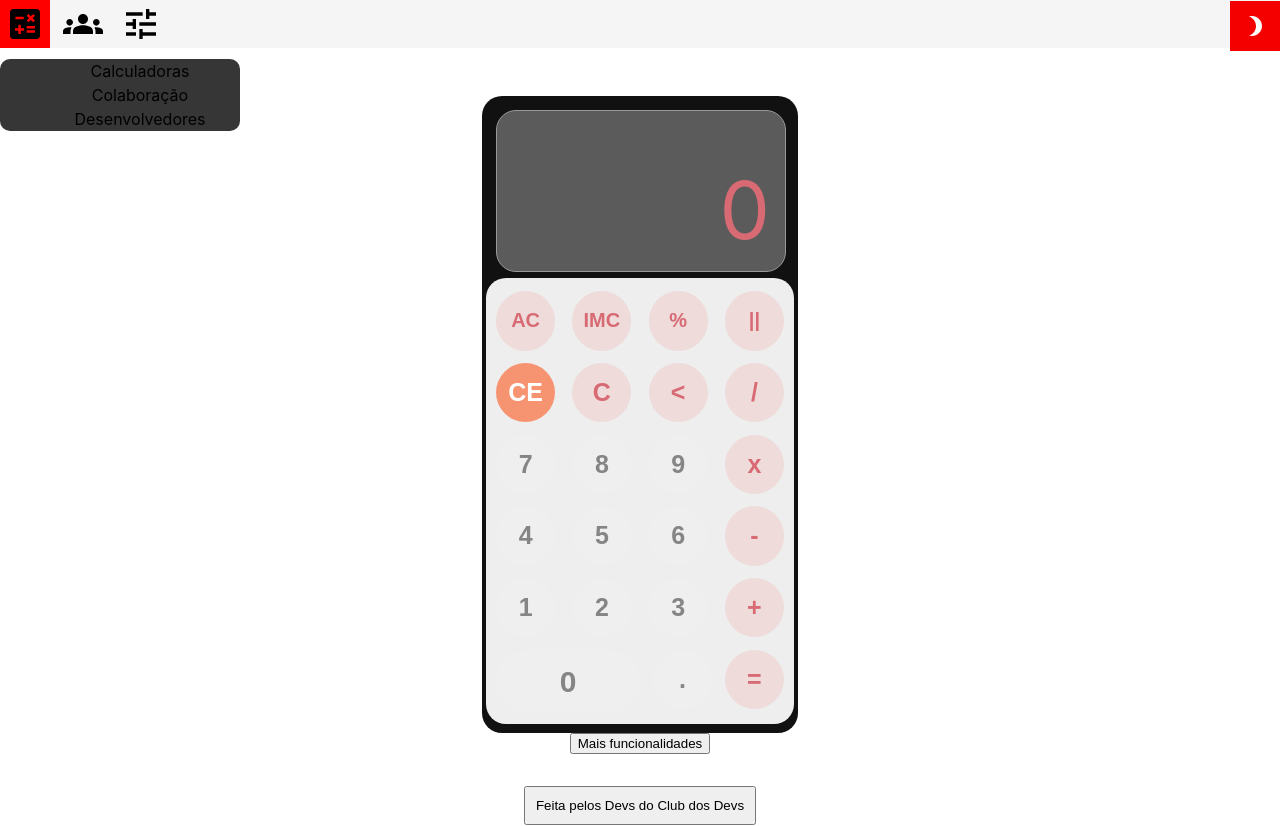
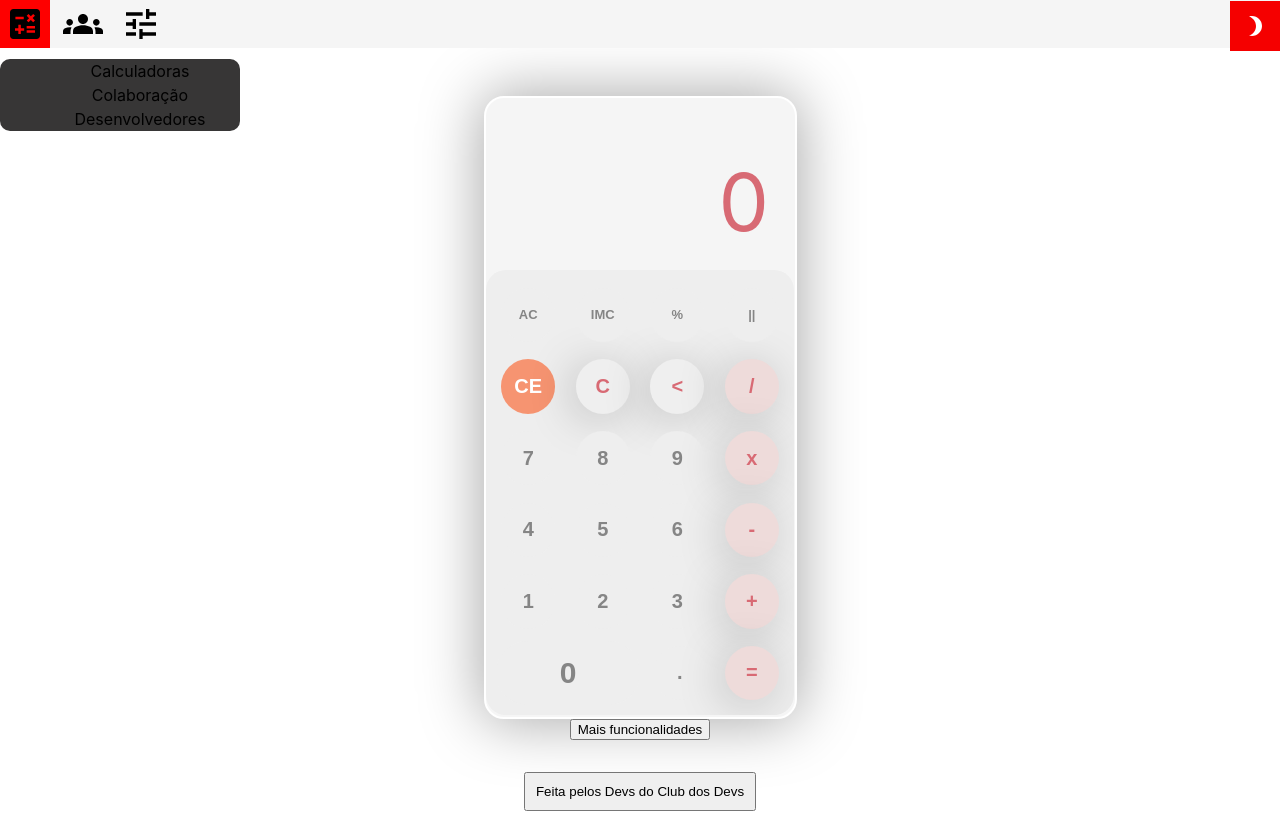
Before and after one commit to plfmoura/calculadora-dos-devs, a React (Vite) app: page / in a window 1280 px wide. Shown: the top 827 px of the page. Built offline with nearby package versions, Linux system fonts and the light colour scheme.

Commit message:
style: Alterações de estilizações e localidade do CSS da calculadora

```diff
--- a/src/App.css
+++ b/src/App.css
@@ -2,109 +2,6 @@
   display: flex;
   align-items: center;
   flex-direction: column;
-}
-
-.app-container {
-  background-color: var(--display);
-  width: 18rem;
-  height: 32rem;
-  padding: 2% 3.6% 1.6% 3.6%;
-  border-radius: var(--border);
-  margin-top: 6rem;
-  transition: all var(--transition) ease-in-out;
-  border: 2px solid var(--background);
-  -webkit-box-shadow: 0px 0px 61px 3px var(--box-shadow);
-  -moz-box-shadow: 0px 0px 61px 3px var(--box-shadow);
-  box-shadow: 0px 0px 61px 3px var(--box-shadow);
-}
-
-.calculator-display {
-  width: 100%;
-  height: 10rem;
-  display: flex;
-  flex-direction: column;
-  justify-content: right;
-  align-items: flex-end;
-  margin-bottom: 2%;
-  border: 2px solid var(--pad);
-  border-radius: var(--border);
-  user-select: none;
-  overflow: hidden;
-}
-
-.calculator-display .calculator-result {
-  font-size: 5rem;
-  margin: -25px 15px 0 0;
-  color: var(--result);
-}
-
-.calculator-display .calculator-imc-feedback {
-  font-size: .8rem;
-  margin-right: 10%;
-  font-weight: 700;
-  color: var(--num-pad);
-}
-
-.calculator-display .calculator-temporary {
-  margin: 10px 10%;
-  font-size: 1rem;
-  font-weight: 500;
-  color: var(--num-pad);
-}
-
-.calculator-pad {
-  width: 100%;
-  height: 70%;
-  display: flex;
-  margin-left: -10px;
-  padding: 10px;
-  justify-content: space-between;
-  overflow: hidden;
-  flex-direction: column;
-  background-color: var(--pad);
-  border-radius: var(--border);
-}
-
-.button-align {
-  display: flex;
-  justify-content: space-between;
-  width: 100%;
-  margin-top: .1rem;
-}
-
-.options-align {
-  display: none;
-  justify-content: space-between;
-  width: 100%;
-  position: relative;
-  z-index: 1;
-}
-
-.active-options {
-  animation: appears-options var(--transition) ease-in-out normal;
-  display: flex;
-  margin-top: .2rem;
-}
-
-@keyframes appears-options {
-  from {
-    opacity: 0;
-    transform: translateY(-2rem);
-  }
-  to {
-    opacity: 1;
-  }
-}
-
-/* button 0 style  */
-.button-align:last-of-type button:nth-child(1) {
-  min-width: 9rem;
-  border-radius: 50px;
-  border: none;
-  height: 4rem;
-  font-weight: 700;
-  cursor: pointer;
-  font-size: 30px;
 }
 
 .footer-align {
--- a/src/Data.json
+++ b/src/Data.json
@@ -28,19 +28,19 @@
   "buttonRow1": [
     {
       "value": "AC",
-      "variant": "primary-btn"
+      "variant": "option-btn"
     },
     {
       "value": "IMC",
-      "variant": "primary-btn"
+      "variant": "option-btn"
     },
     {
       "value": "%",
-      "variant": "primary-btn"
+      "variant": "option-btn"
     },
     {
       "value": "||",
-      "variant": "primary-btn"
+      "variant": "option-btn"
     }
   ],
   "buttonRow2": [
--- a/src/components/Calculator/index.jsx
+++ b/src/components/Calculator/index.jsx
@@ -260,6 +260,6 @@ export default function Calculator() {
 
 const styles = {
     imc_btn: {
-        fontSize: 20,
+        fontSize: 13,
     },
 };
--- a/src/components/Calculator/styles.css
+++ b/src/components/Calculator/styles.css
@@ -1,15 +1,16 @@
 .calculator-container {
-  background-color: #111;
+  background-color: var(--display);
   width: 18rem;
   height: 32rem;
-  padding: 5%;
-  border-radius: 20px;
+  padding: 2% 3.6% 1.6% 3.6%;
+  border-radius: var(--border);
   margin-top: 6rem;
-  transition: all 200ms ease-in-out;
+  transition: all var(--transition) ease-in-out;
+  border: 2px solid var(--background);
+  box-shadow: 0px 0px 61px 3px var(--box-shadow);
 }
 
 .calculator-display {
-  background-color: #767676bb;
   width: 100%;
   height: 10rem;
   display: flex;
@@ -17,8 +18,8 @@
   justify-content: right;
   align-items: flex-end;
   margin-bottom: 2%;
-  border: 1px solid #999;
-  border-radius: 20px;
+  /* border: 2px solid var(--pad); */
+  border-radius: var(--border);
   user-select: none;
   overflow: hidden;
 }
@@ -26,33 +27,41 @@
 .calculator-display .calculator-result {
   font-size: 5rem;
   margin: -25px 15px 0 0;
+  color: var(--result);
 }
 
 .calculator-display .calculator-imc-feedback {
   font-size: .8rem;
   margin-right: 10%;
   font-weight: 700;
+  color: var(--num-pad);
 }
 
 .calculator-display .calculator-temporary {
   margin: 10px 10%;
   font-size: 1rem;
+  font-weight: 500;
+  color: var(--num-pad);
 }
 
 .calculator-pad {
   width: 100%;
   height: 70%;
   display: flex;
+  margin-left: -10px;
+  padding: 10px;
   justify-content: space-between;
-  overflow: visible;
+  overflow: hidden;
   flex-direction: column;
+  background-color: var(--pad);
+  border-radius: var(--border);
 }
 
 .button-align {
   display: flex;
   justify-content: space-between;
   width: 100%;
-  margin-top: .2rem;
+  margin-top: .1rem;
 }
 
 .options-align {
@@ -64,7 +73,7 @@
 }
 
 .active-options {
-  animation: appears-options 200ms ease-in-out normal;
+  animation: appears-options var(--transition) ease-in-out normal;
   display: flex;
   margin-top: .2rem;
 }
--- a/src/components/RoundedButton/styles.css
+++ b/src/components/RoundedButton/styles.css
@@ -1,21 +1,24 @@
 #btn {
-    width: 3.7rem;
-    height: 3.7rem;
+    width: 3.4rem;
+    height: 3.4rem;
     font-weight: 700;
     border-radius: 100%;
     cursor: pointer;
     border: none;
-    font-size: 25px;
+    font-size: 20px;
+    transition: all 100ms ease-in-out;
+    margin: 5px 5px 5px 5px;
 }
 
 #btn:hover {
-    transform: scale(1.05);
-    transition: all 100ms ease-in-out;
+    transform: scale(.95);
+
 }
 
 .primary-btn {
-    background-color: var(--buttons);
+    /* background-color: var(--buttons); */
     color: var(--letter-buttons);
+    box-shadow: var(--btn-box-shadow);
 }
 
 .primary-btn:hover {
@@ -25,6 +28,7 @@
 .secondary-btn {
     background-color: var(--buttons);
     color: var(--letter-buttons);
+    box-shadow: var(--btn-box-shadow);
 }
 
 .secondary-btn:hover {
@@ -32,12 +36,17 @@
 }
 
 .default-btn {
-    /* background-color: rgba(0, 0, 0, 0.24); */
+    background-color: var(--pad);
+    color: var(--num-pad);
+}
+
+.option-btn {
+    background-color: var(--pad);
     color: var(--num-pad);
 }
 
 .default-btn:hover {
-    background-color: #212020;
+    background-color: #2120203b;
 }
 
 .erase-btn {
--- a/src/index.css
+++ b/src/index.css
@@ -1,5 +1,5 @@
 :root {
-  --background: #ffffff;
+  --background: #fff;
   --color-font: #000000;
   --display: #f5f5f5;
   --equal-button: #f46067;
@@ -15,6 +15,8 @@
   --border: 20px;
   --transition: 200ms;
   --box-shadow: #00000057;
+  --btn-box-shadow: -5px 5px 49px -9px rgba(0,0,0,0.42);
+
 
   /* BUTTON "=" #f46067
 PAD  DARK #414141
@@ -32,7 +34,7 @@ NUM LIGHT/TEMP #afafaf */
 
 
 [data-theme="dark"] {
-  --background: #000000;
+  --background: #292929;
   --color-font: #fff;
   --display: #1c1c1c;
   --equal-button: #f46067;
@@ -44,7 +46,8 @@ NUM LIGHT/TEMP #afafaf */
   --result: #d86a74;
   --temp: #838383;
 
-  --box-shadow: #61616130;
+  --box-shadow: #00000013;
+  --btn-box-shadow:  -5px 5px 30px -14px rgba(41, 41, 41, 0.35);
 }
 
 
@@ -59,7 +62,7 @@ body {
   line-height: 1.5;
   font-weight: 400;
 
-  color-scheme: light dark;
+
   color: var(--color-font);
   background-color: var(--background);
 
```
